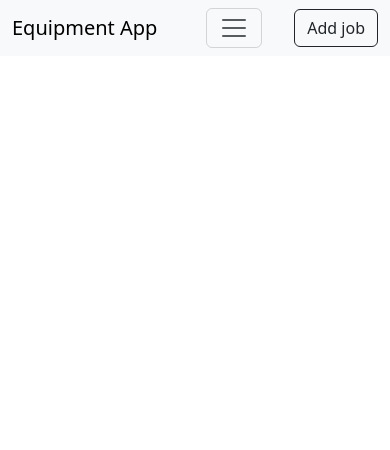
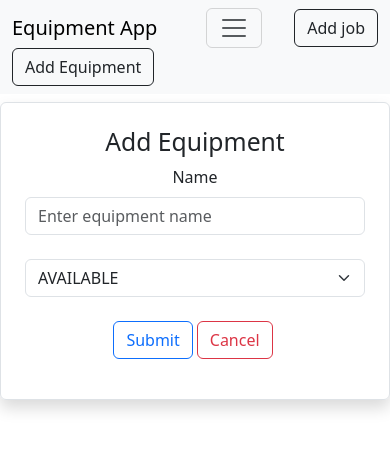
Before and after one commit to ivanreyess/equipment-app, a React (Create React App) app in the folder front-end/: page /addEquipment in a window 390 px wide. Shown: the top 450 px of the page. Built offline with nearby package versions, Linux system fonts and the light colour scheme.

Commit message:
:lipstick: creating new equipments

```diff
--- a/front-end/package.json
+++ b/front-end/package.json
@@ -12,6 +12,7 @@
     "react-dom": "^18.2.0",
     "react-router-dom": "^6.18.0",
     "react-scripts": "5.0.1",
+    "react-select": "^5.7.7",
     "web-vitals": "^2.1.4"
   },
   "scripts": {
--- a/front-end/src/App.js
+++ b/front-end/src/App.js
@@ -4,6 +4,8 @@ import Navbar from './layout/Navbar';
 import Home from './pages/Home';
 import { BrowserRouter as Router, Routes, Route } from 'react-router-dom';
 import AddJob from './jobs/AddJob';
+import Equipment from './pages/Equipment';
+import AddEquipment from './equipments/AddEquipment';
 
 function App() {
   return (
@@ -13,6 +15,8 @@ function App() {
       <Routes>
         <Route exact path='/jobs' element={<Home/>}/>
         <Route exact path='/addJob' element={<AddJob/>}/>
+        <Route exact path='/addEquipment' element={<AddEquipment/>}/>
+        <Route exact path='/equipments' element={<Equipment/>}/>
       </Routes>
       </Router>
 
--- /dev/null
+++ b/front-end/src/equipments/AddEquipment.js
@@ -0,0 +1,63 @@
+import axios from 'axios';
+import React, { useState } from 'react'
+import { useNavigate } from 'react-router-dom';
+
+export default function AddEquipment() {
+
+    let navigate = useNavigate();
+
+    const [equipment, setEquipment] = useState({
+        name: "",
+        equipmentStatus: "AVAILABLE"
+    });
+
+    const { name } = equipment;
+    const { equipmentStatus } = equipment;
+
+    const onInputChange = (e) => {
+        setEquipment({ ...equipment, [e.target.name]: e.target.value })
+    };
+
+    const selectOptions = [
+        { value: "AVAILABLE", label: "AVAILABLE" },
+        { value: "IN_USE", label: "IN_USE" }
+      ];
+
+    const onSubmit = async (e) => {
+        e.preventDefault();
+        await axios.post("http://localhost:8080/api/v1/equipments", equipment);
+        navigate("/equipments")
+    };
+
+    return (
+        <div className='container'>
+            <div className='row'>
+                <div className='col-md-6 offset-md3 border rounded p-4 mt-2 shadow'>
+                    <h2>Add Equipment</h2>
+                    <form onSubmit={(e) => onSubmit(e)}>
+                        <div className='mb-3'>
+                            <label htmlFor='Name' className='form-label'>
+                                Name
+                            </label>
+                            <input type={'text'} className='form-control' placeholder='Enter equipment name' name='name' value={name} onChange={(e) => onInputChange(e)}></input>
+
+                            <br/>
+                            <select class="form-select" aria-label="Status" name='equipmentStatus' value={equipmentStatus} onChange={(e) => onInputChange(e)}>
+                               {
+                                    selectOptions.map(option => (
+                                        <option value={option.value}>{option.label}</option>
+                                    ))
+
+                               }
+                            </select>
+
+                            <br />
+                            <button type='submit' className='btn btn-outline-primary me-1'>Submit</button>
+                            <button type='submit' className='btn btn-outline-danger me-1'>Cancel</button>
+                        </div>
+                    </form>
+                </div>
+            </div>
+        </div>
+    )
+}
--- a/front-end/src/layout/Navbar.js
+++ b/front-end/src/layout/Navbar.js
@@ -13,6 +13,8 @@ export default function Navbar() {
 
                     <Link className='btn btn-outline-dark' to="/addJob">Add job</Link>
 
+                    <Link className='btn btn-outline-dark' to="/addEquipment">Add Equipment</Link>
+
                 </div>
             </nav>
         </div>
--- /dev/null
+++ b/front-end/src/pages/Equipment.js
@@ -0,0 +1,51 @@
+import React, { useEffect, useState } from 'react'
+import axios from 'axios'
+
+export default function Equipment() {
+
+    const [equipment, setEquipment] = useState([])
+
+    useEffect(() => {
+        loadEquipment();
+    }, [])
+
+    const loadEquipment = async () => {
+        const result = await axios.get("http://localhost:8080/api/v1/equipments")
+        setEquipment(result.data);
+    }
+
+    return (
+        <div className='container'>
+            <div className='py-4'>
+                <table className="table border shadow">
+                    <thead>
+                        <tr>
+                            <th scope="col">#</th>
+                            <th scope="col">Name</th>
+                            <th scope="col">Status</th>
+                            <th scope="col">Job</th>
+                            <th scope="col">Action</th>
+                        </tr>
+                    </thead>
+                    <tbody>
+                        {
+                            equipment.map((equipment, index) => (
+                                <tr>
+                                    <th scope="row" key={index}>{index + 1}</th>
+                                    <td>{equipment.name}</td>
+                                    <td>{equipment.equipmentStatus}</td>
+                                    <td>{equipment.job?.name}</td>
+                                    <td>
+                                        <button className='btn btn-primary mx-2'>View</button>
+                                        <button className='btn btn-outline-primary mx-2'>Edit</button>
+                                    </td>
+                                </tr>
+                            ))
+                        }
+
+                    </tbody>
+                </table>
+            </div>
+        </div>
+    )
+}
```
Also changed, not shown: front-end/src/equipments/EditEquipment.js (added), front-end/src/equipments/ViewEquipment.js (added), front-end/src/jobs/EditJob.js (added), 1 other file (tests, documents, lock files or other folders).
